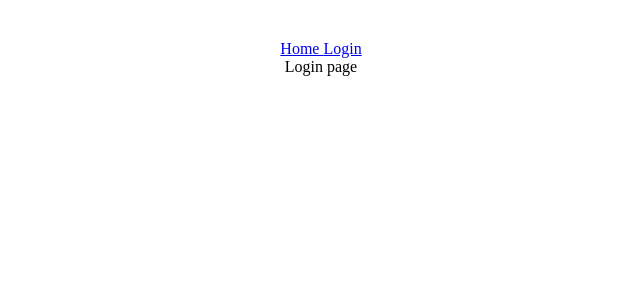
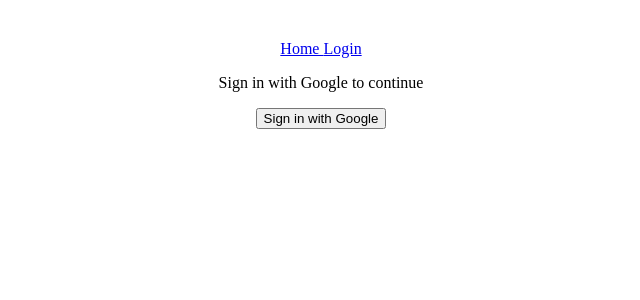
Before and after one commit to da-nn-yy/DanSocialMedia, a React (Vite) app: page /login in a window 1280 px wide. Shown: the top 300 px of the page, without its empty margins (319-959 px from the left). Built offline with nearby package versions, Linux system fonts and the light colour scheme.

Commit message:
modified :  my login page

```diff
--- a/src/Pages/Login.jsx
+++ b/src/Pages/Login.jsx
@@ -1,5 +1,15 @@
+import {auth,provider} from "../config/frbsConfig";
+import { signInWithPopup } from "firebase/auth";
+
 export const Login = () => {
+
+  const signInWithGoogle = () => {
+    signInWithPopup(auth, provider)
+  }
   return (
-    <div>Login page</div>
+    <div>
+      <p>Sign in with Google to continue</p>
+      <button onClick={signInWithGoogle}>Sign in with Google</button>
+    </div>
   )
 }
```
